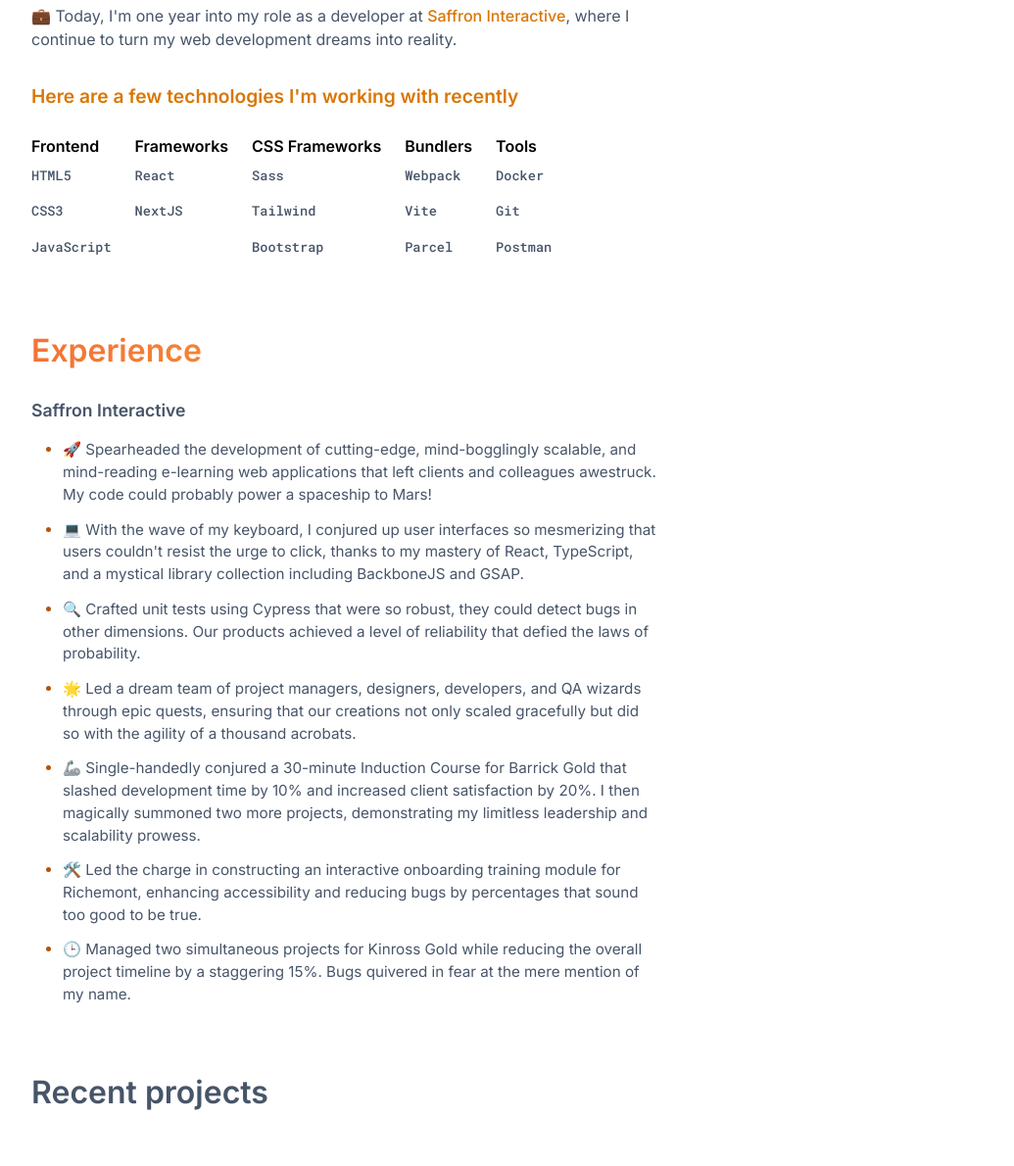
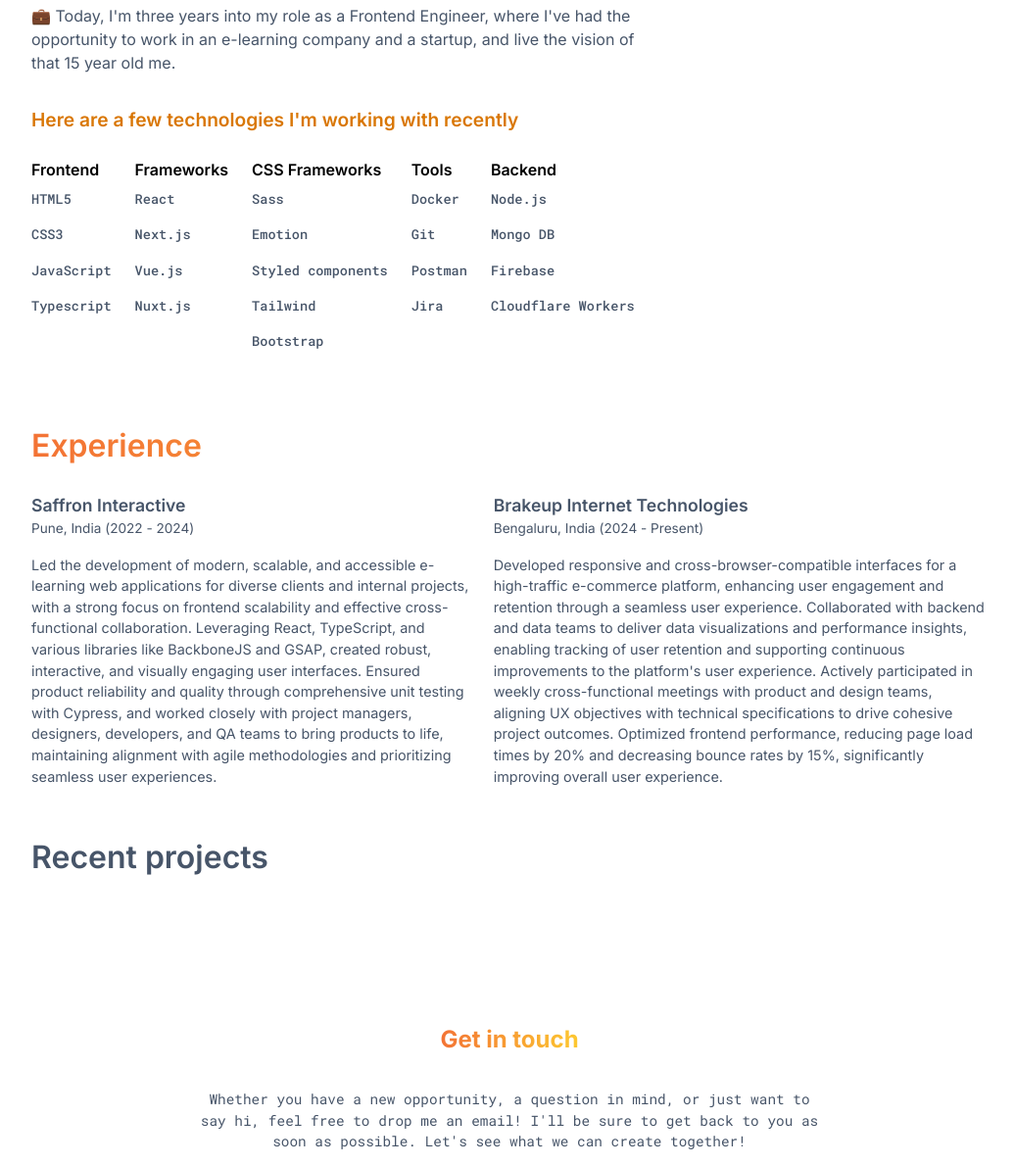
Before and after one commit to BasicallyMe/basically-portfolio, an Eleventy site: page src/index.njk in a window 1280 px wide. Shown: the part 1180-2370 px from the top of the page at 98% size, without its empty margins (120-1155 px from the left). Built offline with nearby package versions, Linux system fonts and the light colour scheme; Eleventy itself is replaced by a stand-in of ours; files that its build step writes are made by us from their sources; files whose address does not match are found by name.

Commit message:
Updated experience

```diff
--- a/src/_includes/about.njk
+++ b/src/_includes/about.njk
@@ -15,13 +15,7 @@
       and Firebase for my final year project.
     </p>
     <p class="about__text">
-      💼 Today, I'm one year into my role as a developer at
-      <a
-        class="about__link"
-        href="https://saffroninteractive.com/"
-        target="_blank"
-        >Saffron Interactive</a
-      >, where I continue to turn my web development dreams into reality.
+      💼 Today, I'm three years into my role as a Frontend Engineer, where I've had the opportunity to work in an e-learning company and a startup, and live the vision of that 15 year old me.
     </p>
     <div class="technologies">
       <h3 class="technologies__heading">
@@ -34,29 +28,26 @@
             <li class="technologies__item">HTML5</li>
             <li class="technologies__item">CSS3</li>
             <li class="technologies__item">JavaScript</li>
+            <li class="technologies__item">Typescript</li>
           </ul>
         </div>
         <div class="list__group">
           <h4>Frameworks</h4>
           <ul>
             <li class="technologies__item">React</li>
-            <li class="technologies__item">NextJS</li>
+            <li class="technologies__item">Next.js</li>
+            <li class="technologies__item">Vue.js</li>
+            <li class="technologies__item">Nuxt.js</li>
           </ul>
         </div>
         <div class="list__group">
           <h4>CSS Frameworks</h4>
           <ul>
             <li class="technologies__item">Sass</li>
+            <li class="technologies__item">Emotion</li>
+            <li class="technologies__item">Styled components</li>
             <li class="technologies__item">Tailwind</li>
             <li class="technologies__item">Bootstrap</li>
-          </ul>
-        </div>
-        <div class="list__group">
-          <h4>Bundlers</h4>
-          <ul>
-            <li class="technologies__item">Webpack</li>
-            <li class="technologies__item">Vite</li>
-            <li class="technologies__item">Parcel</li>
           </ul>
         </div>
         <div class="list__group">
@@ -65,6 +56,16 @@
             <li class="technologies__item">Docker</li>
             <li class="technologies__item">Git</li>
             <li class="technologies__item">Postman</li>
+            <li class="technologies__item">Jira</li>
+          </ul>
+        </div>
+        <div class="list__group">
+          <h4>Backend</h4>
+          <ul>
+            <li class="technologies__item">Node.js</li>
+            <li class="technologies__item">Mongo DB</li>
+            <li class="technologies__item">Firebase</li>
+            <li class="technologies__item">Cloudflare Workers</li>
           </ul>
         </div>
       </div>
--- a/src/_includes/base.njk
+++ b/src/_includes/base.njk
@@ -20,20 +20,6 @@
       rel="stylesheet"
     />
     <link rel="stylesheet" href="{{ '/css/style.css' | url | safe }}" />
-    <script type="text/javascript">
-      (function (c, l, a, r, i, t, y) {
-        c[a] =
-          c[a] ||
-          function () {
-            (c[a].q = c[a].q || []).push(arguments);
-          };
-        t = l.createElement(r);
-        t.async = 1;
-        t.src = "https://www.clarity.ms/tag/" + i;
-        y = l.getElementsByTagName(r)[0];
-        y.parentNode.insertBefore(t, y);
-      })(window, document, "clarity", "script", "lyhsky1ti8");
-    </script>
     <title>Abajit Dey</title>
   </head>
   <body>
--- a/src/_includes/experience.njk
+++ b/src/_includes/experience.njk
@@ -1,46 +1,15 @@
 <section class="experience" id="experience">
   <h2 class="experience__title gradient-text">Experience</h2>
+  <div class="experience__cards">
   <div class="experience__card">
     <h3 class="experience__card__title">Saffron Interactive</h3>
-    <ul class="experience__card__list">
-      <li>
-        🚀 Spearheaded the development of cutting-edge, mind-bogglingly
-        scalable, and mind-reading e-learning web applications that left clients
-        and colleagues awestruck. My code could probably power a spaceship to
-        Mars!
-      </li>
-      <li>
-        💻 With the wave of my keyboard, I conjured up user interfaces so
-        mesmerizing that users couldn't resist the urge to click, thanks to my
-        mastery of React, TypeScript, and a mystical library collection
-        including BackboneJS and GSAP.
-      </li>
-      <li>
-        🔍 Crafted unit tests using Cypress that were so robust, they could
-        detect bugs in other dimensions. Our products achieved a level of
-        reliability that defied the laws of probability.
-      </li>
-      <li>
-        🌟 Led a dream team of project managers, designers, developers, and QA
-        wizards through epic quests, ensuring that our creations not only scaled
-        gracefully but did so with the agility of a thousand acrobats.
-      </li>
-      <li>
-        🦾 Single-handedly conjured a 30-minute Induction Course for Barrick
-        Gold that slashed development time by 10% and increased client
-        satisfaction by 20%. I then magically summoned two more projects,
-        demonstrating my limitless leadership and scalability prowess.
-      </li>
-      <li>
-        🛠️ Led the charge in constructing an interactive onboarding training
-        module for Richemont, enhancing accessibility and reducing bugs by
-        percentages that sound too good to be true.
-      </li>
-      <li>
-        🕒 Managed two simultaneous projects for Kinross Gold while reducing the
-        overall project timeline by a staggering 15%. Bugs quivered in fear at
-        the mere mention of my name.
-      </li>
-    </ul>
+    <p class="experience__card__location">Pune, India (2022 - 2024)</p>
+    <p class="experience__card__description">Led the development of modern, scalable, and accessible e-learning web applications for diverse clients and internal projects, with a strong focus on frontend scalability and effective cross-functional collaboration. Leveraging React, TypeScript, and various libraries like BackboneJS and GSAP, created robust, interactive, and visually engaging user interfaces. Ensured product reliability and quality through comprehensive unit testing with Cypress, and worked closely with project managers, designers, developers, and QA teams to bring products to life, maintaining alignment with agile methodologies and prioritizing seamless user experiences.</p>
+  </div>
+  <div class="experience__card">
+    <h3 class="experience__card__title">Brakeup Internet Technologies</h3>
+    <p class="experience__card__location">Bengaluru, India (2024 - Present)</p>
+    <p class="experience__card__description">Developed responsive and cross-browser-compatible interfaces for a high-traffic e-commerce platform, enhancing user engagement and retention through a seamless user experience. Collaborated with backend and data teams to deliver data visualizations and performance insights, enabling tracking of user retention and supporting continuous improvements to the platform's user experience. Actively participated in weekly cross-functional meetings with product and design teams, aligning UX objectives with technical specifications to drive cohesive project outcomes. Optimized frontend performance, reducing page load times by 20% and decreasing bounce rates by 15%, significantly improving overall user experience.</p>
+  </div>
   </div>
 </section>
--- a/src/css/style.css
+++ b/src/css/style.css
@@ -388,9 +388,26 @@
   margin-bottom: 1.5rem;
 }
 
+.experience__cards {
+  display: flex;
+  gap: 1.5rem;
+}
+
 .experience__card__title {
   font-size: 1.1rem;
   font-weight: 600;
+  color: var(--slate-600);
+}
+
+.experience__card__location {
+  font-size: 0.85rem;
+  font-weight: 400;
+  color: #475569;
+  margin-bottom: 1rem;
+}
+
+.experience__card__description {
+  font-size: 0.9rem;
   color: var(--slate-600);
 }
 
```
Also changed, not shown: 1 other file.
